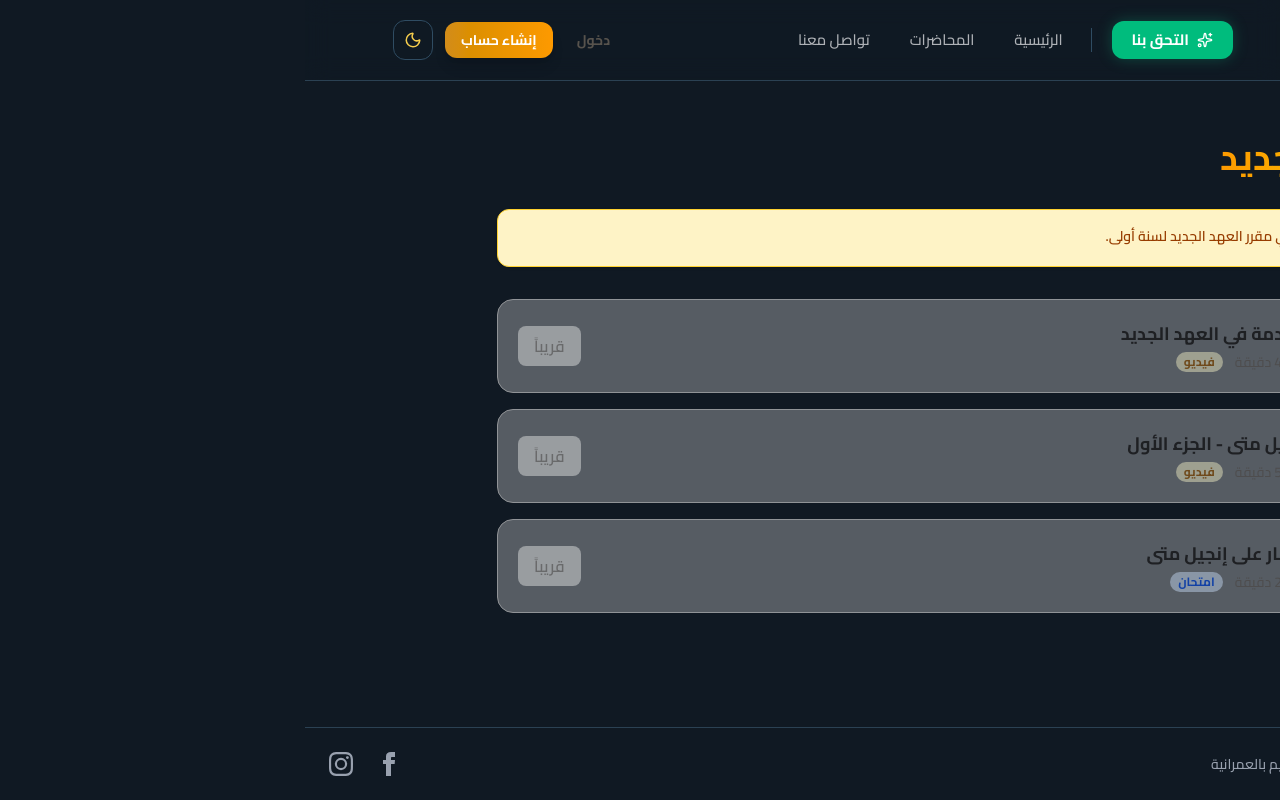
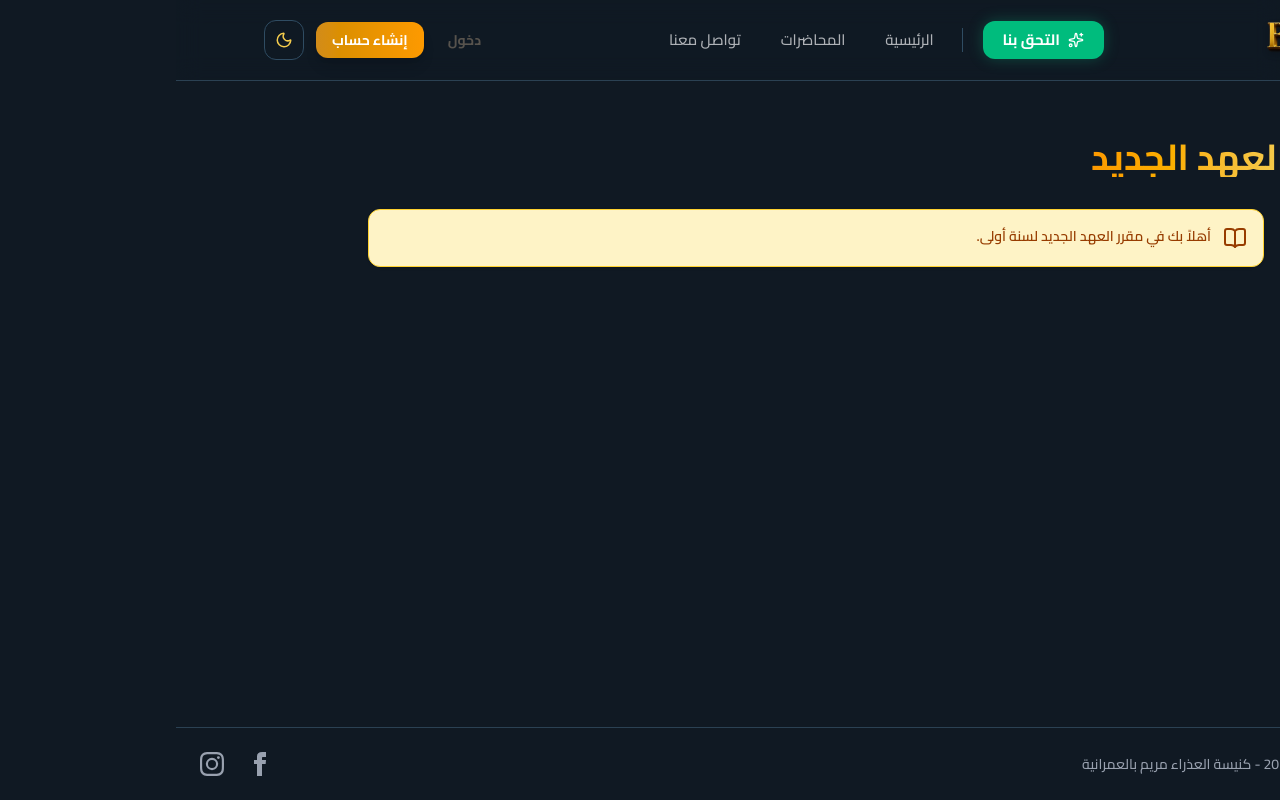
Before and after one commit to MariooX20/BibiliaSchool, a React (Vite) app: page /year1_new in a window 1280 px wide. Built offline with nearby package versions, Linux system fonts and the light colour scheme.

Commit message:
Update Year 1 lessons in Old and New Testament courses

```diff
--- a/src/components/courses/Year1Section/3ahdAdem.jsx
+++ b/src/components/courses/Year1Section/3ahdAdem.jsx
@@ -11,27 +11,22 @@ const lessons = [
     type: "فيديو",
     driveUrl: "https://drive.google.com/file/d/1i2-ErghNtNlSIM531149ulvlpqpSb-ma/view",
   },
-  // {
-  //   id: 2,
-  //   title: "سفر التكوين - الجزء الأول",
-  //   duration: "50 دقيقة",
-  //   type: "فيديو",
-  //   driveUrl: null,
-  // },
-  // {
-  //   id: 3,
-  //   title: "اختبار على سفر التكوين",
-  //   duration: "15 دقيقة",
-  //   type: "امتحان",
-  //   driveUrl: null,
-  // },
-  // {
-  //   id: 4,
-  //   title: "سفر القضاة",
-  //   duration: "55 دقيقة",
-  //   type: "فيديو",
-  //   driveUrl: null,
-  // },
+    {
+    id: 2,
+    title: "الخليقة",
+    duration: "40 دقيقة",
+    type: "فيديو",
+    driveUrl: "https://drive.google.com/file/d/11lX-c5vYyHat4SpoUsePbeEajZhGQ3Gt/view?usp=sharing",
+  },
+  {
+    id: 3,
+    title: "فلك نوح و برج بابل",
+    duration: "40 دقيقة",
+    type: "فيديو",
+    driveUrl: "https://drive.google.com/drive/folders/1dGZIaJxEWF1RBctWQ8PlUJmXD7PKG-Tu?usp=sharing",
+  },
+
+
 ];
 
 function Year1OldTestament() {
--- a/src/components/courses/Year1Section/3ahdGded.jsx
+++ b/src/components/courses/Year1Section/3ahdGded.jsx
@@ -4,27 +4,14 @@ import { useNavigate } from 'react-router-dom';
 // Each lesson has its own Drive URL.
 // Set driveUrl to null for lessons not yet published.
 const lessons = [
-  {
-    id: 1,
-    title: "مقدمة في العهد الجديد",
-    duration: "40 دقيقة",
-    type: "فيديو",
-    driveUrl: null,
-  },
-  {
-    id: 2,
-    title: "إنجيل متى - الجزء الأول",
-    duration: "55 دقيقة",
-    type: "فيديو",
-    driveUrl: null,
-  },
-  {
-    id: 3,
-    title: "اختبار على إنجيل متى",
-    duration: "20 دقيقة",
-    type: "امتحان",
-    driveUrl: null,
-  },
+  // {
+  //   id: 1,
+  //   title: "مقدمة في العهد الجديد",
+  //   duration: "40 دقيقة",
+  //   type: "فيديو",
+  //   driveUrl: null,
+  // },
+
 ];
 
 function Year1NewTestament() {
```
